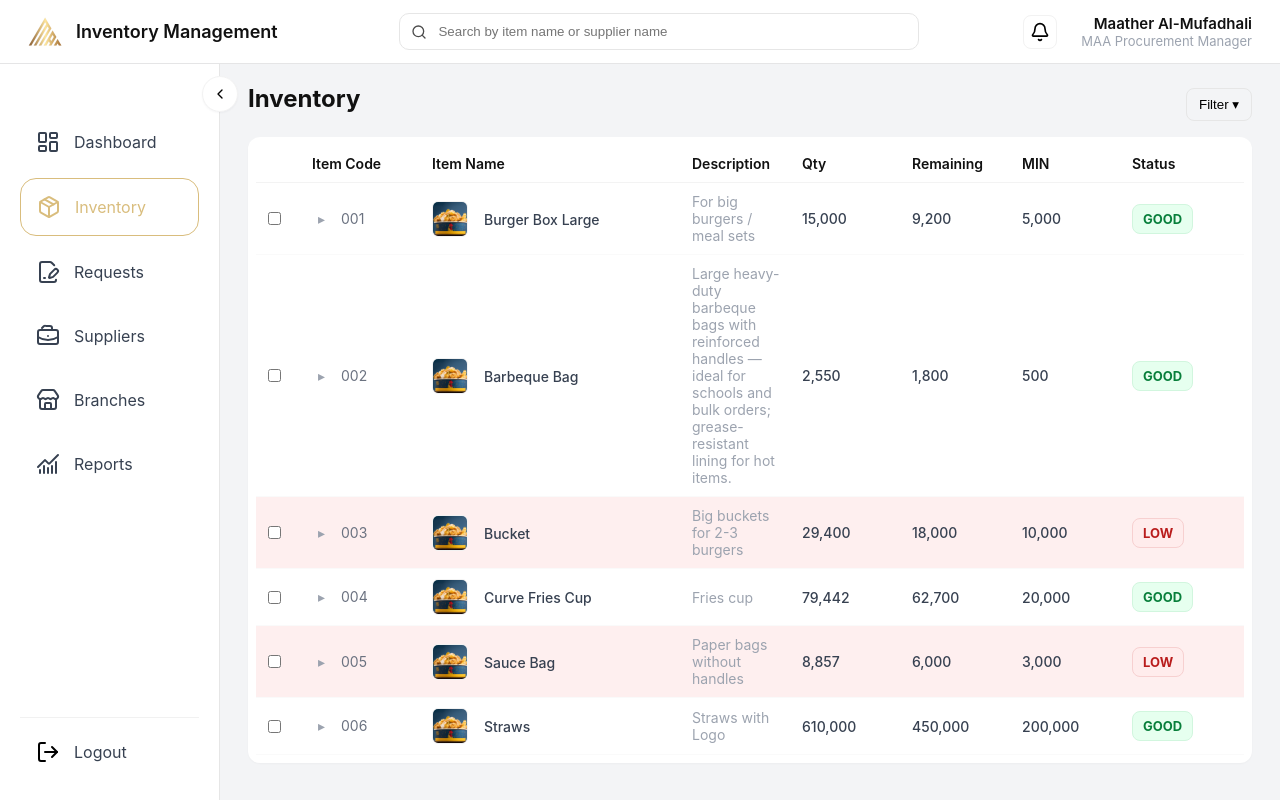
After one commit to ysabellelenon/maa-inventory, a Django app: page /inventory/ in a window 1280 px wide. The commit adds this page. Run offline with Django 5.2, Linux system fonts and the light colour scheme.

Commit message:
Initialize Inventory page

```diff
--- a/config/urls.py
+++ b/config/urls.py
@@ -20,5 +20,6 @@ from maainventory import views
 
 urlpatterns = [
     path("", views.dashboard, name="dashboard"),
+    path("inventory/", views.inventory, name="inventory"),
     path('admin/', admin.site.urls),
 ]
--- a/maainventory/templates/maainventory/base.html
+++ b/maainventory/templates/maainventory/base.html
@@ -6,6 +6,7 @@
   <meta name="viewport" content="width=device-width, initial-scale=1" />
   <title>Inventory Management</title>
   <link rel="stylesheet" href="{% static 'css/dashboard.css' %}">
+  {% block extra_css %}{% endblock %}
 </head>
 <body>
   <div class="app">
@@ -17,11 +18,11 @@
       </div>
 
       <nav class="nav">
-        <a class="nav-item active" href="#">
+        <a class="nav-item {% if request.path == '/' %}active{% endif %}" href="{% url 'dashboard' %}">
           <svg class="nav-icon" width="18" height="18" viewBox="0 0 24 24" fill="none" stroke="currentColor" stroke-width="2" stroke-linecap="round" stroke-linejoin="round"><rect width="7" height="9" x="3" y="3" rx="1"/><rect width="7" height="5" x="14" y="3" rx="1"/><rect width="7" height="9" x="14" y="12" rx="1"/><rect width="7" height="5" x="3" y="16" rx="1"/></svg>
           <span>Dashboard</span>
         </a>
-        <a class="nav-item" href="#">
+        <a class="nav-item {% if request.path == '/inventory/' %}active{% endif %}" href="{% url 'inventory' %}">
           <svg class="nav-icon" width="18" height="18" viewBox="0 0 24 24" fill="none" stroke="currentColor" stroke-width="2" stroke-linecap="round" stroke-linejoin="round"><path d="M11 21.73a2 2 0 0 0 2 0l7-4A2 2 0 0 0 21 16V8a2 2 0 0 0-1-1.73l-7-4a2 2 0 0 0-2 0l-7 4A2 2 0 0 0 3 8v8a2 2 0 0 0 1 1.73z"/><path d="M12 22V12"/><polyline points="3.29 7 12 12 20.71 7"/><path d="m7.5 4.27 9 5.15"/></svg>
           <span>Inventory</span>
         </a>
--- /dev/null
+++ b/maainventory/templates/maainventory/inventory.html
@@ -0,0 +1,59 @@
+{% extends "maainventory/base.html" %}
+{% load static %}
+
+{% block extra_css %}
+<link rel="stylesheet" href="{% static 'css/inventory.css' %}">
+{% endblock %}
+
+{% block content %}
+  <div class="page-header inventory-header">
+    <h2>Inventory</h2>
+    <div class="header-actions">
+      <button class="btn-filter">Filter ▾</button>
+    </div>
+  </div>
+
+  <div class="inventory-container">
+    <div class="inventory-card">
+      <table class="inventory-table">
+        <thead>
+          <tr>
+            <th class="col-check"></th>
+            <th class="col-code">Item Code</th>
+            <th class="col-name">Item Name</th>
+            <th class="col-desc">Description</th>
+            <th class="col-init">Qty</th>
+            <th class="col-remain">Remaining</th>
+            <th class="col-min">MIN</th>
+            <th class="col-status">Status</th>
+          </tr>
+        </thead>
+        <tbody>
+          {% for item in items %}
+            <tr class="inventory-row {% if item.status == 'LOW' %}row-low{% endif %}">
+              <td class="col-check"><input type="checkbox" aria-label="select {{ item.code }}" /></td>
+              <td class="col-code">
+                <button class="expand" aria-hidden="true">▸</button>
+                {{ item.code }}
+              </td>
+              <td class="col-name">
+                <img class="item-thumb" src="{% static 'images/sample-item.jpg' %}" alt="" />
+                <div class="item-meta">
+                  <div class="item-title">{{ item.name }}</div>
+                </div>
+              </td>
+              <td class="col-desc">{{ item.desc }}</td>
+              <td class="col-init">{{ item.initial_qty }}</td>
+              <td class="col-remain">{{ item.remaining_qty }}</td>
+              <td class="col-min">{{ item.min_qty }}</td>
+              <td class="col-status">
+                <span class="status-pill {% if item.status == 'LOW' %}status-low{% else %}status-good{% endif %}">{{ item.status }}</span>
+              </td>
+            </tr>
+          {% endfor %}
+        </tbody>
+      </table>
+    </div>
+  </div>
+
+{% endblock %}
--- a/maainventory/views.py
+++ b/maainventory/views.py
@@ -50,3 +50,20 @@ def dashboard(request):
 
     # Use the app-relative template name so Django's app_directories loader can find it
     return render(request, "maainventory/dashboard.html", context)
+
+def inventory(request):
+    """Render a prototype inventory list page with sample data for the UI prototype."""
+    items = [
+        {"code": "001", "name": "Burger Box Large", "desc": "For big burgers / meal sets", "initial_qty": "15,000", "remaining_qty": "9,200", "min_qty": "5,000", "status": "GOOD"},
+        {"code": "002", "name": "Barbeque Bag", "desc": "Large heavy-duty barbeque bags with reinforced handles — ideal for schools and bulk orders; grease-resistant lining for hot items.", "initial_qty": "2,550", "remaining_qty": "1,800", "min_qty": "500", "status": "GOOD"},
+        {"code": "003", "name": "Bucket", "desc": "Big buckets for 2-3 burgers", "initial_qty": "29,400", "remaining_qty": "18,000", "min_qty": "10,000", "status": "LOW"},
+        {"code": "004", "name": "Curve Fries Cup", "desc": "Fries cup", "initial_qty": "79,442", "remaining_qty": "62,700", "min_qty": "20,000", "status": "GOOD"},
+        {"code": "005", "name": "Sauce Bag", "desc": "Paper bags without handles", "initial_qty": "8,857", "remaining_qty": "6,000", "min_qty": "3,000", "status": "LOW"},
+        {"code": "006", "name": "Straws", "desc": "Straws with Logo", "initial_qty": "610,000", "remaining_qty": "450,000", "min_qty": "200,000", "status": "GOOD"},
+    ]
+
+    context = {
+        "items": items,
+    }
+
+    return render(request, "maainventory/inventory.html", context)
--- /dev/null
+++ b/static/css/inventory.css
@@ -0,0 +1,56 @@
+/* Inventory page styles (moved from dashboard.css) */
+.inventory-header{display:flex;align-items:center;justify-content:space-between;margin-bottom:12px;}
+.header-actions .btn-filter{background:#f3f4f6;border:1px solid #e6e6e6;padding:8px 12px;border-radius:8px;cursor:pointer;}
+.inventory-container{margin-top:8px;}
+.inventory-card{background:var(--card-bg);padding:8px;border-radius:12px;box-shadow:0 1px 2px rgba(16,24,40,0.03);overflow:hidden;}
+.inventory-table{width:100%;border-collapse:collapse;font-size:14px;table-layout:fixed;}
+.inventory-table thead th{text-align:left;padding:10px 8px;color:var(--text);font-weight:600;border-bottom:1px solid #f3f3f3;white-space:nowrap;overflow:hidden;text-overflow:ellipsis;}
+.inventory-table .col-code{width:120px;}
+.inventory-table .col-name{width:260px;}
+.inventory-table .col-desc{max-width:160px;}
+.inventory-table .col-init,.inventory-table .col-remain,.inventory-table .col-min{width:110px;}
+.inventory-table .col-status{width:120px;}
+
+/* Align numeric/quantity header text to the right so headers line up with right-aligned data cells */
+.inventory-table thead th.col-init,
+.inventory-table thead th.col-remain,
+.inventory-table thead th.col-min,
+.inventory-table thead th.col-status {
+  text-align: left;
+  padding-left: 8px;
+}
+.inventory-table tbody td{padding:10px 8px;border-bottom:1px solid #fafafa;vertical-align:middle;color:#374151;white-space:nowrap;overflow:hidden;text-overflow:ellipsis;}
+.inventory-table .col-check{width:48px;}
+.inventory-table tbody .col-code{width:120px;color:#6b7280;vertical-align:middle;padding-right:8px;}
+.inventory-table tbody .col-code .expand{margin-right:6px;}
+.inventory-table tbody .col-name{width:340px;vertical-align:middle;}
+.inventory-table tbody .item-thumb{width:36px;height:36px;border-radius:6px;background:#fff;border:1px solid #f2f2f2;object-fit:cover;flex:0 0 36px;margin-right:12px;vertical-align:middle;}
+.inventory-table tbody .item-meta{display:inline-block;vertical-align:middle;max-width:calc(100% - 52px);}
+.inventory-table tbody .item-meta .item-title{font-weight:500;color:#374151;white-space:nowrap;overflow:hidden;text-overflow:ellipsis;display:inline-block;vertical-align:middle;}
+.inventory-table tbody .col-desc{
+  color:var(--muted);
+  max-width:160px;
+  /* allow long descriptions to wrap instead of truncating */
+  white-space: normal;
+  overflow-wrap: break-word;
+  word-break: break-word;
+  text-overflow: clip;
+}
+.inventory-table tbody .col-init,.inventory-table tbody .col-remain,.inventory-table tbody .col-min{white-space:nowrap;overflow:hidden;text-overflow:ellipsis;}
+.inventory-table tbody .col-init,.inventory-table tbody .col-remain,.inventory-table tbody .col-min{
+  text-align:left;
+  padding-left:8px;
+  color:#374151;
+  font-weight:500;
+  width:110px;
+}
+.inventory-table tbody .col-status{
+  text-align:left;
+  padding-left:8px;
+  width:120px;
+}
+.inventory-table tbody .expand{background:transparent;border:none;color:var(--muted);font-size:14px;cursor:pointer;padding:4px 6px;border-radius:6px;}
+.inventory-row.row-low{background:rgba(245,120,120,0.12);} /* subtle pink band for low rows */
+.status-pill{display:inline-block;padding:6px 10px;border-radius:8px;font-weight:700;font-size:13px;border:1px solid transparent;}
+.status-good{background:#e6ffef;color:#087f3b;border-color:#d1f6de;}
+.status-low{background:#ffecec;color:#b91c1c;border-color:#f7d0d0;}
```
Also changed, not shown: static/css/dashboard.css (line endings or trailing spaces), static/images/11-1.jpg (deleted), static/images/sample-item.jpg (added).
